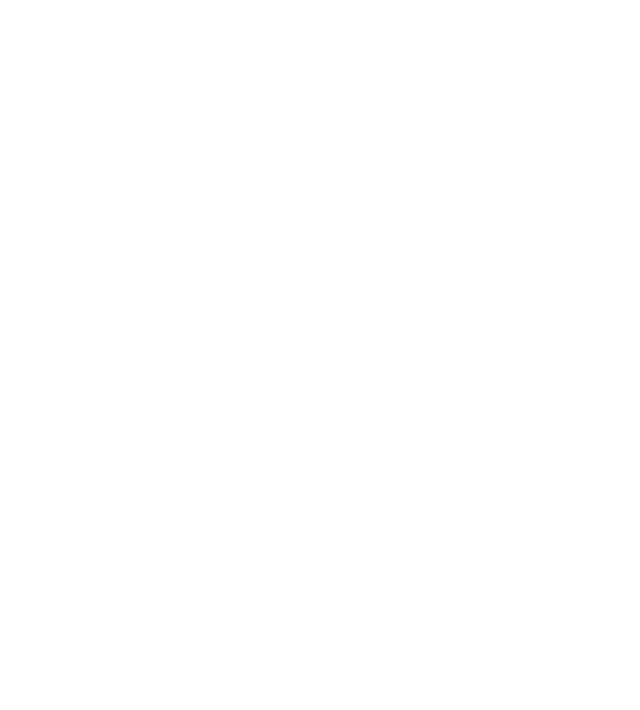
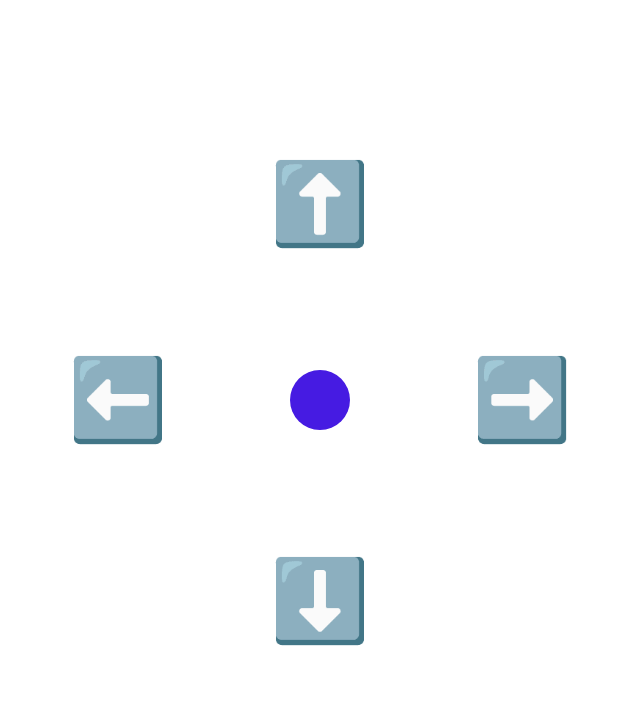
Before and after one commit to sadeg-akbarian/hover-cursor, a plain HTML site: page index.html in a window 1280 px wide. Shown: the whole page, without its empty margins (320-960 px from the left). Drawn offline with nearby package versions, Linux system fonts and the light colour scheme.

Commit message:
feat: project completion

```diff
--- a/index.html
+++ b/index.html
@@ -14,8 +14,12 @@
     <title>Hover Cursor</title>
   </head>
   <body>
-    <header></header>
-    <main></main>
-    <footer></footer>
+    <main>
+      <div class="left">⬅️</div>
+      <div class="top">⬆️</div>
+      <div class="right">➡️</div>
+      <div class="buttom">⬇️</div>
+      <div class="ball"></div>
+    </main>
   </body>
 </html>
--- a/style.css
+++ b/style.css
@@ -6,18 +6,95 @@
 }
 
 html {
-  font-family: ;
   direction: ltr;
-  font-size: ;
+  font-size: 20px;
 }
 
 body {
   margin: 0;
-  height: ;
-  background-color: var(--page-background-color);
-  color: var(--page-text-color);
+  height: 100vh;
+  display: flex;
+  justify-content: center;
+  align-items: center;
 }
 
-/* Fallbacks für manche Styles benutzen, S.13 unten */
+/*...................................................................................................... Alle main sytles */
+
+main {
+  position: relative;
+  _border: 3px solid black;
+  width: 60vh;
+  height: 60vh;
+}
+
+div:last-child {
+  width: 3rem;
+  height: 3rem;
+  background-color: rgb(70, 27, 226);
+  border-radius: 50%;
+}
+
+.left {
+  font-size: 4rem;
+  position: absolute;
+  top: 50%;
+  left: -15%;
+  transform: translateY(-50%);
+  padding: 3rem;
+}
+
+.top {
+  font-size: 4rem;
+  position: absolute;
+  top: -13%;
+  left: 50%;
+  transform: translateX(-50%);
+  padding: 3rem;
+}
+
+.right {
+  font-size: 4rem;
+  position: absolute;
+  top: 50%;
+  left: 115%;
+  transform: translate(-100%, -50%);
+  padding: 3rem;
+}
+
+.buttom {
+  font-size: 4rem;
+  position: absolute;
+  top: 114%;
+  left: 50%;
+  transform: translate(-50%, -100%);
+  padding: 3rem;
+}
+
+.ball {
+  position: absolute;
+  top: 50%;
+  left: 50%;
+  transform: translate(-50%, -50%);
+  transition: left, 0.55s;
+  transition: top, 0.55s;
+  transition: left, 0.55s;
+  transition: top, 0.55s;
+}
+
+.left:hover ~ .ball {
+  left: 25%;
+}
+
+.top:hover ~ .ball {
+  top: 25%;
+}
+
+.right:hover ~ .ball {
+  left: 75%;
+}
+
+.buttom:hover ~ .ball {
+  top: 75%;
+}
 
 /* Füge media queries ein, S.15 unten*/
```
